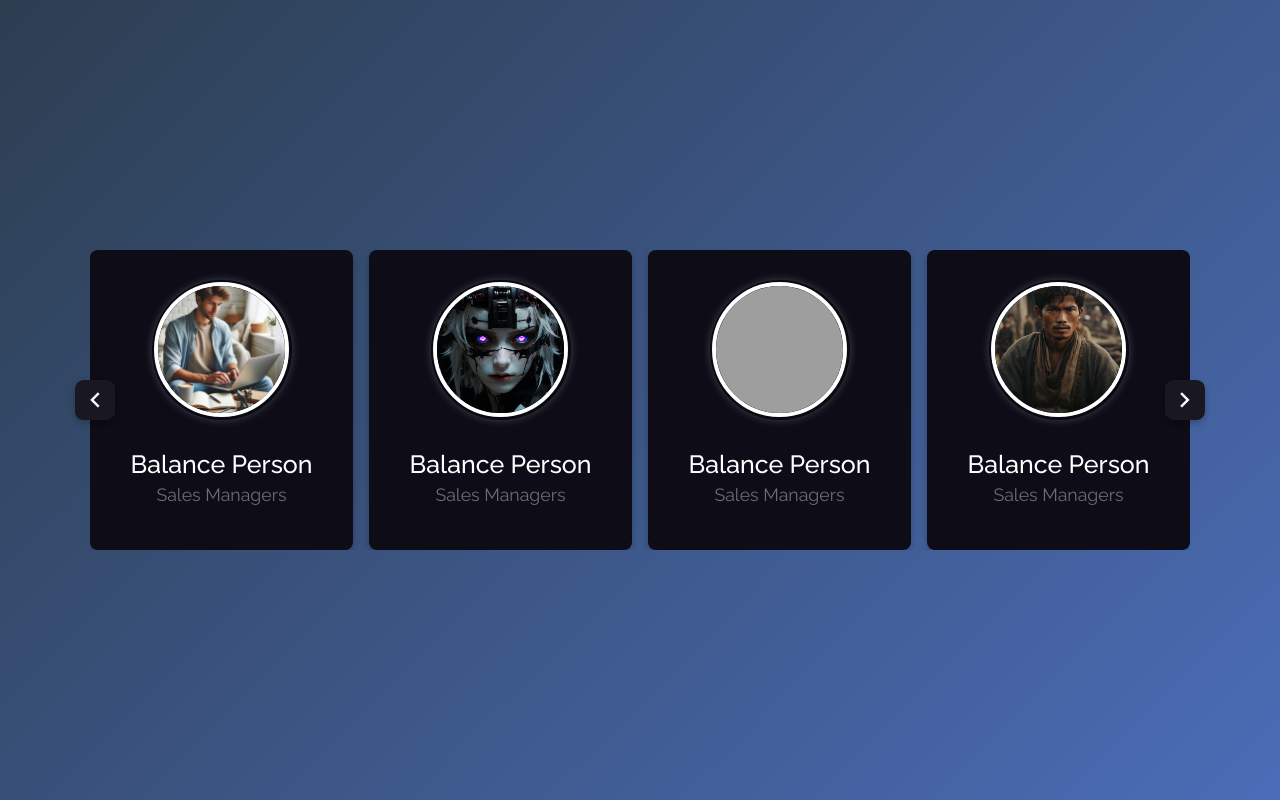
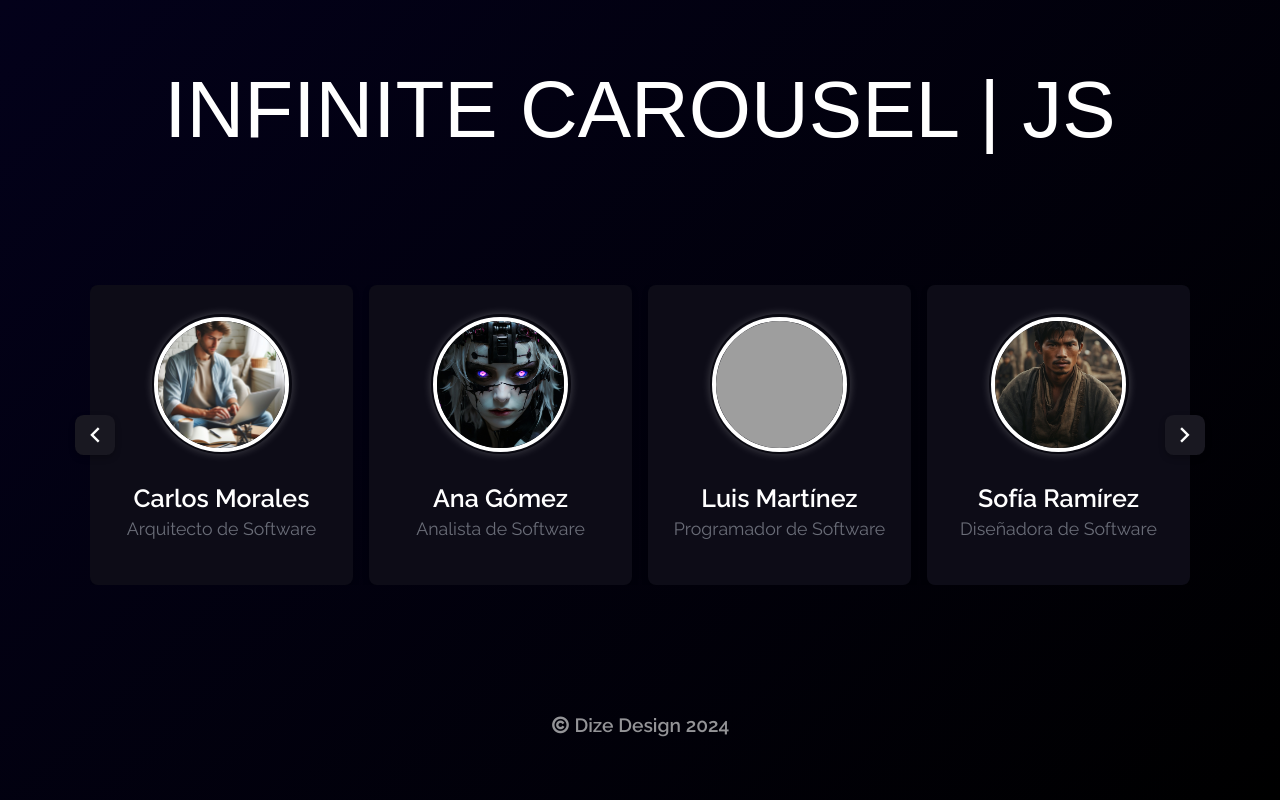
Before and after one commit to codewithandres/-24DayCode-Draggable-Card-Slider, a plain HTML site: page index.html in a window 1280 px wide. Drawn offline with nearby package versions, Linux system fonts and the light colour scheme; grey boxes are pictures that could not be loaded; a web font is replaced by a local one.

Commit message:
se agregaron nuevos stilos css

```diff
--- a/app.js
+++ b/app.js
@@ -30,7 +30,7 @@ carouselChildrens.slice(0, cardPeviw).forEach(card => {
 arrowBtns.forEach(btn => {
     btn.addEventListener('click', () => {
 
-        carousel.scrollLeft += btn.id === 'left' ? -fristCardWidth : fristCardWidth;
+        carousel.scrollLeft += btn.id === 'left' ? - fristCardWidth : fristCardWidth;
     });
 });
 
--- a/index.html
+++ b/index.html
@@ -14,6 +14,8 @@
 </head>
 
 <body>
+
+    <h1>INFINITE CAROUSEL | JS</h1>
     <div class="wrapper">
         <i id="left" class="ri-arrow-left-s-line"></i>
         <ul class="carousel">
@@ -21,40 +23,40 @@
                 <div class="img">
                     <img src="img/1.jpeg" alt="" draggable="false">
                 </div>
-                <h2>Balance Person</h2>
-                <span>Sales Managers</span>
+                <h2>Juan Pérez</h2>
+                <span>Desarrollador de Software</span>
             </li>
 
             <li class="card">
                 <div class="img">
                     <img src="img/2.jpeg" alt="" draggable="false">
                 </div>
-                <h2>Balance Person</h2>
-                <span>Sales Managers</span>
+                <h2>Carlos Morales</h2>
+                <span>Arquitecto de Software</span>
             </li>
 
             <li class="card">
                 <div class="img">
                     <img src="img/3.jpg" alt="" draggable="false">
                 </div>
-                <h2>Balance Person</h2>
-                <span>Sales Managers</span>
+                <h2>Ana Gómez</h2>
+                <span>Analista de Software</span>
             </li>
 
             <li class="card">
                 <div class="img">
                     <img src="img/4.jpg" alt="" draggable="false">
                 </div>
-                <h2>Balance Person</h2>
-                <span>Sales Managers</span>
+                <h2>Luis Martínez</h2>
+                <span>Programador de Software</span>
             </li>
 
             <li class="card">
                 <div class="img">
                     <img src="img/5.jpg" alt="" draggable="false">
                 </div>
-                <h2>Balance Person</h2>
-                <span>Sales Managers</span>
+                <h2>Sofía Ramírez</h2>
+                <span>Diseñadora de Software</span>
             </li>
 
             <li class="card">
@@ -68,6 +70,7 @@
         </ul>
         <i id="right" class="ri-arrow-right-s-line"></i>
     </div>
+    <footer><i class="ri-copyright-line"></i> Dize Design 2024 </footer>
 </body>
 
 </html>
--- a/main.css
+++ b/main.css
@@ -1,4 +1,4 @@
-@import url('https://fonts.googleapis.com/css2?family=Raleway:ital,wght@0,100..900;1,100..900&display=swap');
+@import url('https://fonts.googleapis.com/css2?family=Protest+Revolution&family=Raleway:ital,wght@0,100..900;1,100..900&display=swap');
 
 :root {
     --font-family: "Raleway", sans-serif;
@@ -12,13 +12,22 @@
 
 body {
     font-family: var(--font-family);
-    background: linear-gradient(135deg, #2c3e50, #4b6cb7);
+    background: linear-gradient(135deg, #03011a, #000000);
     min-height: 100vh;
     padding: 0 30px;
 
     display: flex;
     justify-content: center;
     align-items: center;
+    flex-wrap: wrap;
+}
+
+h1 {
+    font-family: "Protest Revolution", sans-serif;
+    font-weight: 400;
+    font-style: normal;
+    color: white;
+    font-size: 5rem;
 }
 
 .card .img img {
@@ -89,7 +98,7 @@ body {
 }
 
 .card h2 {
-    font-weight: 500;
+    font-weight: 600;
     font-size: 1.56rem;
     margin: 30px 0 5px;
 }
@@ -146,10 +155,26 @@ body {
     .wrapper .carousel {
         grid-auto-columns: calc((100% / 2) - 9px);
     }
+
+    h1 {
+        font-size: 1.9em;
+    }
 }
 
 @media screen and (max-width: 520px) {
     .wrapper .carousel {
         grid-auto-columns: calc((100% / 1) - 9px);
     }
+
+    h1 {
+        font-size: 1.7em;
+    }
 }
+
+footer {
+    width: 100%;
+    color: hsla(0, 0%, 100%, 0.582);
+    text-align: center;
+    font-weight: 600;
+    font-size: 1.2em;
+}
```
